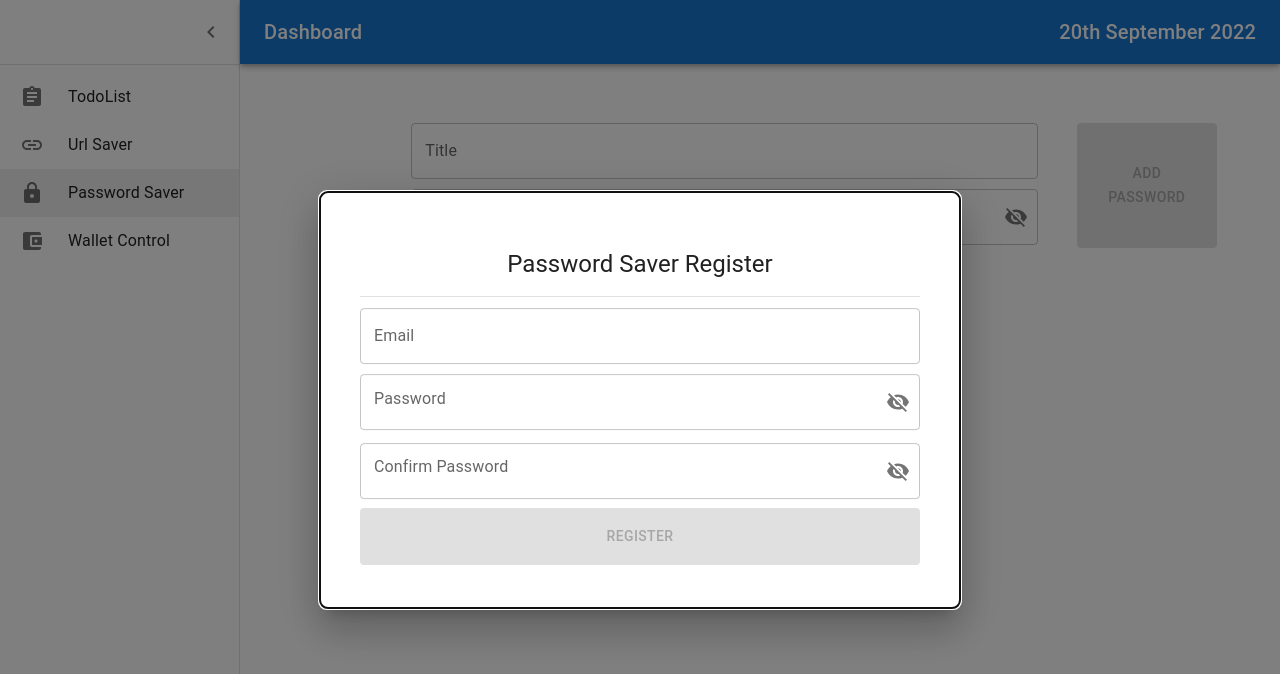
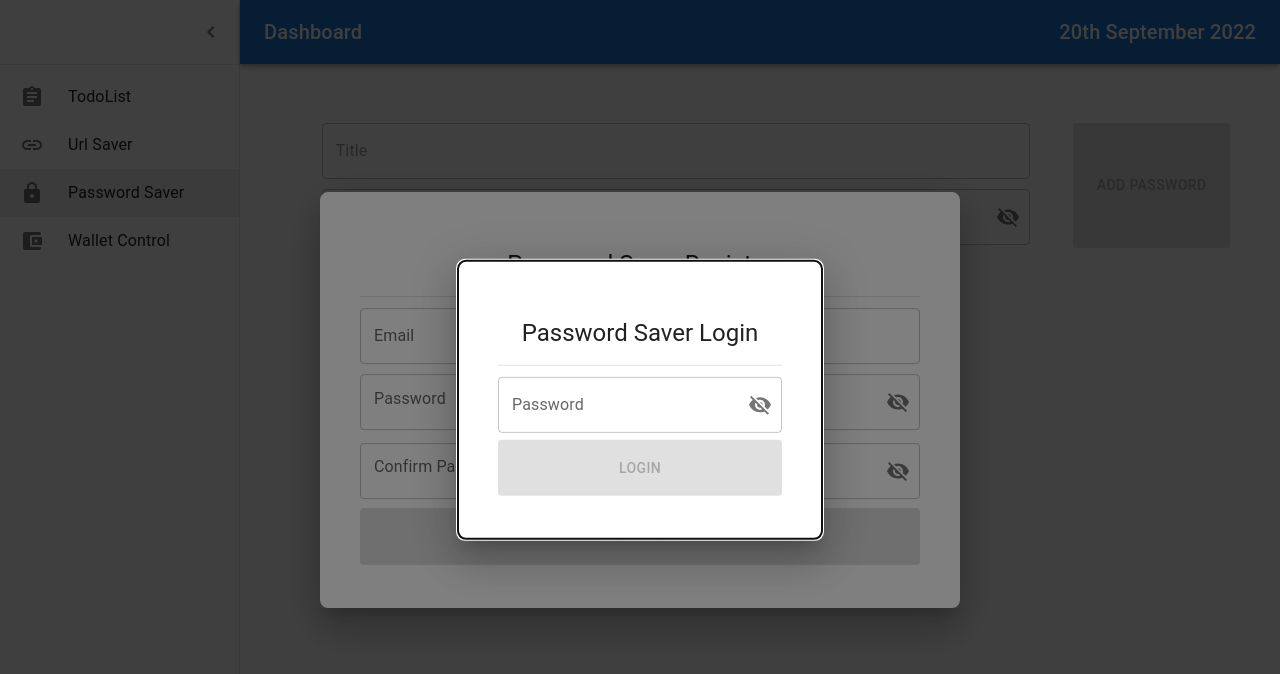
Before and after one commit to shayan0v0n/dashboard, a React (Create React App) app: page /passwordSaver in a window 1280 px wide. Shown: the top 674 px of the page. Built offline with nearby package versions, Linux system fonts and the light colour scheme; the HTML template or start-up script is replaced by a standard one.

Commit message:
feat: :sparkles: Added Login Password

```diff
--- a/src/Components/PasswordAuth/LoginPassword.tsx
+++ b/src/Components/PasswordAuth/LoginPassword.tsx
@@ -1,29 +1,52 @@
-import {useState} from 'react';
+import { FormControl, IconButton, InputAdornment, InputLabel, OutlinedInput, TextField } from '@mui/material';
+import {useEffect, useState} from 'react';
 import Box from '@mui/material/Box';
 import Modal from '@mui/material/Modal';
 import Button from '@mui/material/Button';
 import Typography from '@mui/material/Typography';
+import Divider from '@mui/material/Divider';
+import Grid from '@mui/material/Grid';
+import VisibilityOff from '@mui/icons-material/VisibilityOff';
+import Visibility from '@mui/icons-material/Visibility';
 
 const style = {
   position: 'absolute' as 'absolute',
   top: '50%',
   left: '50%',
   transform: 'translate(-50%, -50%)',
-  width: 400,
   bgcolor: 'background.paper',
-  border: '2px solid #000',
   boxShadow: 24,
-  p: 4,
+  borderRadius: 2,
+  p: window.innerWidth <= 600 ? 1 : 5
 };
 
-const LoginPassword = () => {
+const LoginPassword = (props: {setLogin: Function}) => {
+  const currentLocalStorage: any = localStorage.getItem('dashboard') ? localStorage.getItem('dashboard') : null;
+  const currentLocalStorageJSON = JSON.parse(currentLocalStorage)
+
   const [open, setOpen] = useState(true);
+  const [ password, setPassword ] = useState('');
+  const [passwordStatus, setPasswordStatus] = useState(true)
+  const [formValidate, setFormValidate] = useState(false)
+
   const handleOpen = () => setOpen(true);
   const handleClose = () => setOpen(false);
+  const checkFormValidate = () => {
+    if (password.trim().length !== 0) setFormValidate(true)
+    else setFormValidate(false)
+}
+const setLoginHandler = () => {
+  if (currentLocalStorageJSON.passwordAuth.password.trim() !== password.trim()) return
+  props.setLogin()
+}
+
+  useEffect(() => {
+      checkFormValidate()
+  }, [password])
+
 
   return (
     <div>
-      <Button onClick={handleOpen}>Open modal</Button>
       <Modal
         keepMounted
         open={open}
@@ -32,12 +55,46 @@ const LoginPassword = () => {
         aria-describedby="keep-mounted-modal-description"
       >
         <Box sx={style}>
-          <Typography id="keep-mounted-modal-title" variant="h6" component="h2">
-            Text in a modal
+          <Typography id="keep-mounted-modal-title" variant="h5" sx={{ margin: '1rem 0', textAlign: 'center' }}>
+            Password Saver Login
           </Typography>
-          <Typography id="keep-mounted-modal-description" sx={{ mt: 2 }}>
-            Duis mollis, est non commodo luctus, nisi erat porttitor ligula.
-          </Typography>
+          <Divider />
+          <Box>
+            <Grid item xs={12} md={9}>
+                <Box sx={{ marginTop: '.5rem' }}>
+                    <FormControl sx={{ margin: '.2rem 0' }} variant="outlined" fullWidth>
+                        <InputLabel htmlFor="outlined-adornment-password3">Password</InputLabel>
+                        <OutlinedInput
+                          value={password}
+                          onChange={e => setPassword(e.target.value)}
+                          id="outlined-adornment-password3"
+                          type={passwordStatus ? 'password' : 'text'}
+                          endAdornment={
+                              <InputAdornment position="end">
+                              <IconButton
+                                  aria-label="toggle password visibility"
+                                  onClick={() => setPasswordStatus(!passwordStatus)}
+                                  edge="end"
+                              >
+                                {passwordStatus ? <VisibilityOff /> : <Visibility />}
+                            </IconButton>
+                            </InputAdornment>
+                        }
+                        label="Password"
+                        />
+                    </FormControl>
+                </Box>
+                </Grid>
+                <Grid item xs={12} md={2}>
+                    <Button
+                        fullWidth
+                        variant='contained'
+                        color='primary'
+                        disabled={!formValidate ? true : false}
+                        onClick={() => setLoginHandler()}
+                        sx={{ margin: '.2rem 0', padding: '1rem' }} >Login</Button>
+                </Grid>
+          </Box>
         </Box>
       </Modal>
     </div>
--- a/src/Components/PasswordAuth/RegisterPassword.tsx
+++ b/src/Components/PasswordAuth/RegisterPassword.tsx
@@ -61,7 +61,6 @@ const setPasswordAuthHandler = () => {
 
   return (
     <div>
-      <Button onClick={handleOpen}>Open modal</Button>
       <Modal
         keepMounted
         open={open}
--- a/src/Components/PasswordSaver/PasswordCard.tsx
+++ b/src/Components/PasswordSaver/PasswordCard.tsx
@@ -6,6 +6,7 @@ import Box from "@mui/material/Box";
 import MenuItem from "@mui/material/MenuItem";
 import MoreVertIcon from '@mui/icons-material/MoreVert';
 import React, { useState } from "react";
+import LockOpenIcon from '@mui/icons-material/LockOpen';
 import PasswordForm from "./PasswordForm";
 
 interface currentPassowrdsStructure {id: string, title: string, password: string}
@@ -13,10 +14,11 @@ interface passwordCardProps {
     currentPassword: currentPassowrdsStructure,
     deletePassword: Function
     editPassword: Function
+    login: boolean
 }
 
 const PasswordCard = (props: passwordCardProps) => {
-    const {currentPassword, deletePassword, editPassword} = props
+    const {currentPassword, deletePassword, editPassword, login} = props
     const [anchorEl, setAnchorEl] = React.useState<null | HTMLElement>(null);
     const openMenu = Boolean(anchorEl);
     const [editMode, setEditMode] = useState(false)
@@ -42,6 +44,22 @@ const PasswordCard = (props: passwordCardProps) => {
               aria-haspopup="true"
               aria-expanded={openMenu ? 'true' : undefined}
               onClick={menuHandleClick} ><MoreVertIcon /></Button>
+              {!login ? (
+                  <Menu
+                      id="basic-menu"
+                      anchorEl={anchorEl}
+                      open={openMenu}
+                      sx={{ margin: 'auto' }}
+                      onClose={menuHandleClose}
+                      MenuListProps={{
+                          'aria-labelledby': 'basic-button',
+                        }}
+                  >
+                    <MenuItem>Edit</MenuItem>
+                    <MenuItem>Show</MenuItem>
+                    <MenuItem>Delete</MenuItem>
+                  </Menu>
+              ) : (
                   <Menu
                       id="basic-menu"
                       anchorEl={anchorEl}
@@ -56,11 +74,16 @@ const PasswordCard = (props: passwordCardProps) => {
                     <MenuItem onClick={() => {menuHandleClose(); setShowMode(true)}}>Show</MenuItem>
                     <MenuItem onClick={() => {menuHandleClose(); deletePassword(currentPassword)}}>Delete</MenuItem>
                   </Menu>
+              )}
+              {login ? (
+                <Chip label="Unlocked" sx={{ cursor: 'default' }} icon={<LockOpenIcon />} />
+                ) : (
                 <Chip label="Locked" sx={{ cursor: 'default' }} icon={<LockIcon />} />
+              )}
             </Box>
         </Card>
         ): (
-            <Card>
+            <Card sx={{ padding: '0 1rem' }}>
                 <PasswordForm
                  currentPassword={currentPassword}
                  passwordHandler={editPasswordHandler}
@@ -68,7 +91,7 @@ const PasswordCard = (props: passwordCardProps) => {
             </Card>
         )
         ) : (
-          <Card>
+          <Card sx={{ padding: '0 1rem' }}>
             <PasswordForm
               currentPassword={currentPassword}
               passwordHandler={() => setShowMode(false)}
--- a/src/Components/PasswordSaver/PasswordForm.tsx
+++ b/src/Components/PasswordSaver/PasswordForm.tsx
@@ -4,14 +4,16 @@ import VisibilityOff from '@mui/icons-material/VisibilityOff';
 import { useEffect, useState } from 'react'
 import uuid from 'react-uuid'
 interface currentPassowrdsStructure {id: string, title: string, password: string}
-interface passowrdFormProps {passwordHandler: Function,
+interface passowrdFormProps {
+   passwordHandler: Function,
    buttonTitle: string
+   login?: boolean
    currentPassword?: currentPassowrdsStructure
    readonlyMode?: boolean
   }
 
 const PasswordForm = (props: passowrdFormProps) => {
-  const { passwordHandler, buttonTitle, currentPassword, readonlyMode } = props
+  const { passwordHandler, buttonTitle, currentPassword, readonlyMode, login } = props
     const [title, setTitle] = useState(currentPassword ? currentPassword.title : '')
     const [password, setPassword] = useState(currentPassword ? currentPassword.password : '')
     const [passwordStatus, setPasswordStatus] = useState(readonlyMode ? false : true)
@@ -25,7 +27,7 @@ const PasswordForm = (props: passowrdFormProps) => {
       if (title.trim().length !== 0 && password.trim().length !== 0) setFormValidate(true)
       else setFormValidate(false)
       if (currentPassword !== undefined) {
-        if (currentPassword.title.trim() == title && currentPassword.password.trim() == password) setFormValidate(false)
+        if (currentPassword.title.trim() === title && currentPassword.password.trim() === password) setFormValidate(false)
       }
       if (readonlyMode) setFormValidate(true)
     }
@@ -47,7 +49,7 @@ const PasswordForm = (props: passowrdFormProps) => {
     }
 
   return (
-    <Grid container gap={1} justifyContent="space-around">
+    <Grid container gap={1} justifyContent="space-around" sx={{ margin: '1rem' }}>
     <Grid item xs={12} md={9}>
       <Box>
         <TextField
@@ -57,7 +59,7 @@ const PasswordForm = (props: passowrdFormProps) => {
             label="Title"
             variant="outlined"
             fullWidth
-            disabled={readonlyMode ? true : false}
+            disabled={readonlyMode || !login ? true : false}
             sx={{ margin: '.2rem 0'}} />
 
         <FormControl sx={{ margin: '.2rem 0' }}  variant="outlined" fullWidth>
@@ -66,7 +68,7 @@ const PasswordForm = (props: passowrdFormProps) => {
               onChange={e => setPassword(e.target.value)}
               id="outlined-adornment-password"
               value={password}
-              disabled={readonlyMode ? true : false}
+              disabled={readonlyMode || !login ? true : false}
               sx={{ margin: '.2rem 0'}}
               type={passwordStatus ? 'password' : 'text'}
               endAdornment={
@@ -86,20 +88,13 @@ const PasswordForm = (props: passowrdFormProps) => {
       </Box>
     </Grid>
     <Grid item xs={12} md={2}>
-        { formValidate ? (
       <Button
           fullWidth
           variant='contained'
           color='primary'
           sx={{ margin: '.2rem 0', height: '95%' }}
+          disabled={formValidate && login ? false : true}
           onClick={addPassowrdFormHandler} >{buttonTitle}</Button>
-        ) : (
-            <Button
-                fullWidth
-                variant='contained'
-                color='primary'
-                sx={{ margin: '.2rem 0', height: '95%' }} disabled>{buttonTitle}</Button>
-        ) }
     </Grid>
     </Grid>
   )
--- a/src/Containers/PasswordSaver.tsx
+++ b/src/Containers/PasswordSaver.tsx
@@ -1,5 +1,6 @@
 import { Box, Container } from '@mui/material'
 import { useState } from 'react';
+import LoginPassword from '../Components/PasswordAuth/LoginPassword';
 import PasswordCard from '../Components/PasswordSaver/PasswordCard';
 import PasswordForm from '../Components/PasswordSaver/PasswordForm'
 interface currentPassowrdsStructure {id: string, title: string, password: string}
@@ -8,6 +9,8 @@ const PasswordSaver = () => {
   const currentStorage: any = localStorage.getItem("dashboard")
   const currentStorageJSON = JSON.parse(currentStorage);
   const [ currentPassowrds, setCurrentPasswords ] = useState(currentStorageJSON.passwords)
+  const [loginModal, setLoginModal] = useState(true)
+  const [loginStatus, setLoginStatus] = useState(false)
 
   const addPasswordHandler = (currentPass: currentPassowrdsStructure) => {
     const samePassExist = currentPassowrds.findIndex((password: currentPassowrdsStructure) => password.title === currentPass.title)
@@ -36,7 +39,7 @@ const PasswordSaver = () => {
 
   const editPasswordHandler = (currentPass: currentPassowrdsStructure, newPass: {title: string, password: string}) => {
     let currentStorage: any[] = [...currentPassowrds];
-    const indexUrl = currentStorage.findIndex((password: currentPassowrdsStructure) => password.id == currentPass.id)
+    const indexUrl = currentStorage.findIndex((password: currentPassowrdsStructure) => password.id === currentPass.id)
     currentStorage[indexUrl] = { title: newPass.title, password: newPass.password, id: currentStorage[indexUrl].id }
     const uppdatedStorage: any = {
       ...currentStorageJSON,
@@ -47,20 +50,30 @@ const PasswordSaver = () => {
     localStorage.setItem('dashboard', JSON.stringify(uppdatedStorage));
   }
 
+  const setLoginHandler = () => {
+    setLoginModal(false)
+    setLoginStatus(true)
+  }
+
   return (
     <Container>
      <Box sx={{ marginTop: '2rem' }}>
+     {loginModal ? (
+        <LoginPassword setLogin={setLoginHandler} />
+      ) : null}
       <Box>
         { currentPassowrds.map((password: currentPassowrdsStructure) => (
           <PasswordCard
           key={password.id}
           currentPassword={password}
+          login={loginStatus}
           editPassword={editPasswordHandler}
           deletePassword={deletePasswordHandler} />
         )) }
       </Box>
       <PasswordForm
        passwordHandler={addPasswordHandler}
+       login={loginStatus}
        buttonTitle="ADD PASSWORD" />
      </Box>
     </Container>
```
Lines whose indentation alone changed are shown as unchanged.
